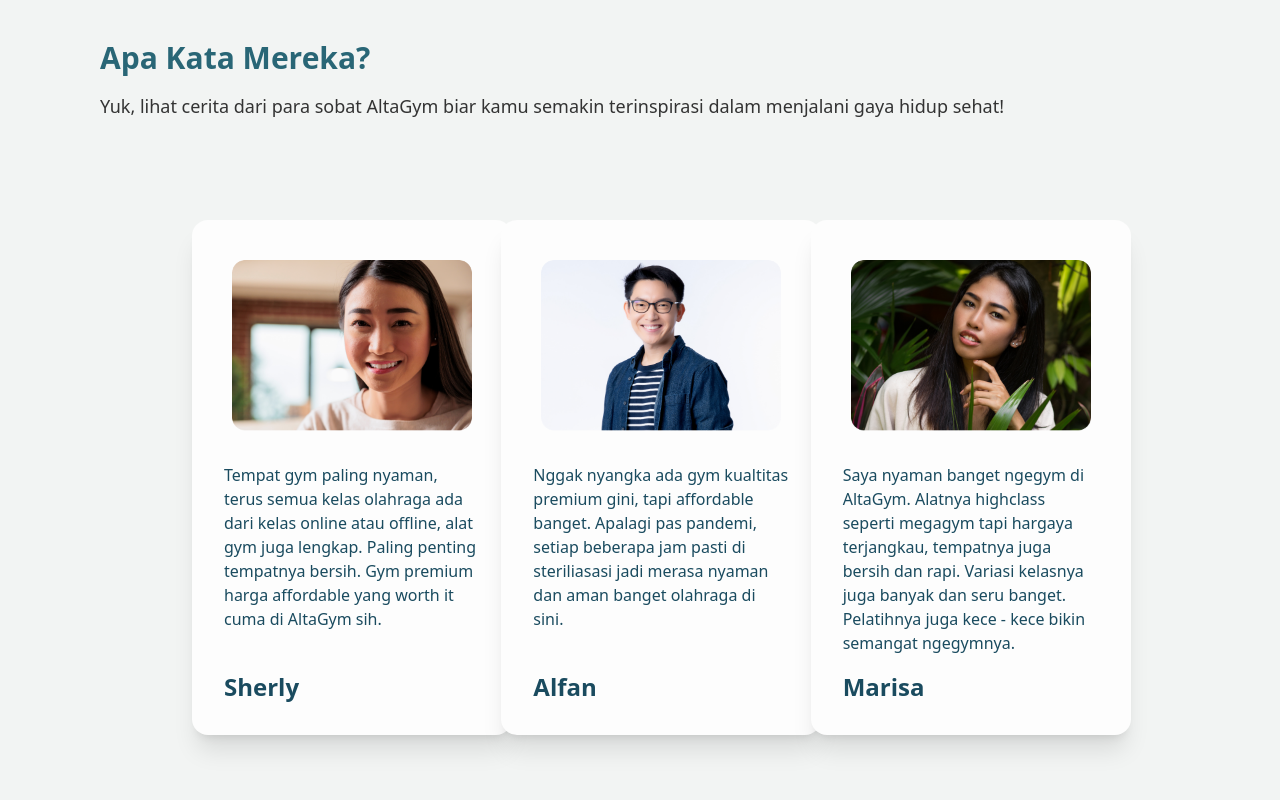
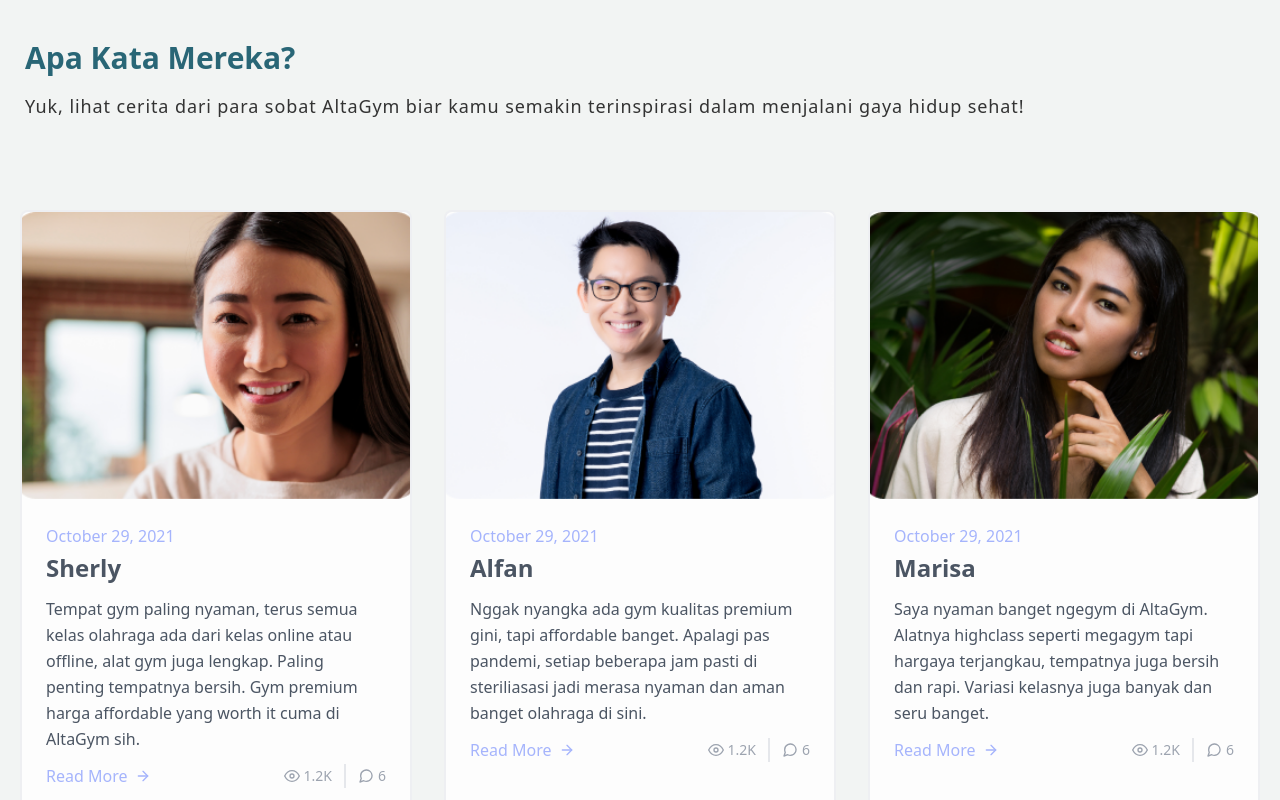
Before and after one commit to Group10CapstoneProject/React, a React (Create React App) app: page /home in a window 1280 px wide. Shown: the part 4600-5400 px from the top of the page. Built offline with nearby package versions, Linux system fonts and the light colour scheme.

Commit message:
update animation in testimony

```diff
--- a/src/components/LandingPage/Testimony/Testimony.jsx
+++ b/src/components/LandingPage/Testimony/Testimony.jsx
@@ -6,48 +6,121 @@ import profil7Image from "../../../assets/images/profil7.png";
 const Testimony = () => {
   return (
     <div className="bg-border3 h-[110vh]">
-      <div className="flex justify-start pt-[60px] pl-[100px]">
+      <div className="flex justify-start pt-[60px] pl-[25px]">
         <h1 className="text-center text-3xl font-bold text-prim" id="testimony">
           Apa Kata Mereka?
         </h1>
       </div>
-      <div className="flex justify-start pt-4 pl-[100px]">
-        <p className="text-center text-lg">Yuk, lihat cerita dari para sobat AltaGym biar kamu semakin terinspirasi dalam menjalani gaya hidup sehat!</p>
+      <div className="flex justify-start pt-4 pl-[25px]">
+        <p className="text-center text-lg tracking-wider">Yuk, lihat cerita dari para sobat AltaGym biar kamu semakin terinspirasi dalam menjalani gaya hidup sehat!</p>
       </div>
-      <div className="grid gap-x-8 gap-y-4 grid-cols-3 mx-[15%] pt-[100px]">
-        <div className="card w-80 bg-base shadow-xl cursor-pointer hover:scale-105 ease-in-out duration-300">
-          <figure className="px-10 pt-10">
-            <img src={profil5Image} alt="profil 5" className="rounded-xl" />
-          </figure>
-          <div className="card-body items-start text-start">
-            <p className="text-info">
-              Tempat gym paling nyaman, terus semua kelas olahraga ada dari kelas online atau offline, alat gym juga lengkap. Paling penting tempatnya bersih. Gym premium harga affordable yang worth it cuma di AltaGym sih.
-            </p>
-            <h2 className="card pt-2 text-2xl text-info font-semibold">Sherly</h2>
+
+      <section className="md:h-full flex items-center text-gray-600 pb-24">
+        <div className="container px-5 py-24 mx-auto">
+          <div className="flex flex-wrap -m-4">
+            <div className="p-4 sm:w-1/2 lg:w-1/3">
+              <div className="h-full border-2 border-gray-200 border-opacity-60 rounded-lg overflow-hidden bg-base">
+                <img className="lg:h-72 md:h-48 w-full object-cover object-center hover:scale-110 ease-in-out duration-300" src={profil5Image} alt="blog" />
+                <div className="p-6 hover:bg-info hover:text-white transition duration-300 ease-in">
+                  <h2 className="text-base font-medium text-indigo-300 mb-1">October 29, 2021</h2>
+                  <h1 className="text-2xl font-semibold mb-3">Sherly</h1>
+                  <p className="leading-relaxed mb-3">
+                    Tempat gym paling nyaman, terus semua kelas olahraga ada dari kelas online atau offline, alat gym juga lengkap. Paling penting tempatnya bersih. Gym premium harga affordable yang worth it cuma di AltaGym sih.
+                  </p>
+                  <div className="flex items-center flex-wrap ">
+                    <a className="text-indigo-300 inline-flex items-center md:mb-2 lg:mb-0">
+                      Read More
+                      <svg className="w-4 h-4 ml-2" viewBox="0 0 24 24" stroke="currentColor" strokeWidth={2} fill="none" strokeLinecap="round" strokeLinejoin="round">
+                        <path d="M5 12h14" />
+                        <path d="M12 5l7 7-7 7" />
+                      </svg>
+                    </a>
+                    <span className="text-gray-400 mr-3 inline-flex items-center lg:ml-auto md:ml-0 ml-auto leading-none text-sm pr-3 py-1 border-r-2 border-gray-200">
+                      <svg className="w-4 h-4 mr-1" stroke="currentColor" strokeWidth={2} fill="none" strokeLinecap="round" strokeLinejoin="round" viewBox="0 0 24 24">
+                        <path d="M1 12s4-8 11-8 11 8 11 8-4 8-11 8-11-8-11-8z" />
+                        <circle cx={12} cy={12} r={3} />
+                      </svg>
+                      1.2K
+                    </span>
+                    <span className="text-gray-400 inline-flex items-center leading-none text-sm">
+                      <svg className="w-4 h-4 mr-1" stroke="currentColor" strokeWidth={2} fill="none" strokeLinecap="round" strokeLinejoin="round" viewBox="0 0 24 24">
+                        <path d="M21 11.5a8.38 8.38 0 01-.9 3.8 8.5 8.5 0 01-7.6 4.7 8.38 8.38 0 01-3.8-.9L3 21l1.9-5.7a8.38 8.38 0 01-.9-3.8 8.5 8.5 0 014.7-7.6 8.38 8.38 0 013.8-.9h.5a8.48 8.48 0 018 8v.5z"></path>
+                      </svg>
+                      6
+                    </span>
+                  </div>
+                </div>
+              </div>
+            </div>
+            <div className="p-4 sm:w-1/2 lg:w-1/3">
+              <div className="h-full border-2 border-gray-200 border-opacity-60 rounded-lg overflow-hidden bg-base">
+                <img className="lg:h-72 md:h-48 w-full object-cover object-center hover:scale-110 ease-in-out duration-300" src={profil6Image} alt="blog" />
+                <div className="p-6 hover:bg-info hover:text-white transition duration-300 ease-in">
+                  <h2 className="text-base font-medium text-indigo-300 mb-1">October 29, 2021</h2>
+                  <h1 className="text-2xl font-semibold mb-3">Alfan</h1>
+                  <p className="leading-relaxed mb-3">
+                    Nggak nyangka ada gym kualitas premium gini, tapi affordable banget. Apalagi pas pandemi, setiap beberapa jam pasti di steriliasasi jadi merasa nyaman dan aman banget olahraga di sini.
+                  </p>
+                  <div className="flex items-center flex-wrap ">
+                    <a className="text-indigo-300 inline-flex items-center md:mb-2 lg:mb-0">
+                      Read More
+                      <svg className="w-4 h-4 ml-2" viewBox="0 0 24 24" stroke="currentColor" strokeWidth={2} fill="none" strokeLinecap="round" strokeLinejoin="round">
+                        <path d="M5 12h14" />
+                        <path d="M12 5l7 7-7 7" />
+                      </svg>
+                    </a>
+                    <span className="text-gray-400 mr-3 inline-flex items-center lg:ml-auto md:ml-0 ml-auto leading-none text-sm pr-3 py-1 border-r-2 border-gray-200">
+                      <svg className="w-4 h-4 mr-1" stroke="currentColor" strokeWidth={2} fill="none" strokeLinecap="round" strokeLinejoin="round" viewBox="0 0 24 24">
+                        <path d="M1 12s4-8 11-8 11 8 11 8-4 8-11 8-11-8-11-8z" />
+                        <circle cx={12} cy={12} r={3} />
+                      </svg>
+                      1.2K
+                    </span>
+                    <span className="text-gray-400 inline-flex items-center leading-none text-sm">
+                      <svg className="w-4 h-4 mr-1" stroke="currentColor" strokeWidth={2} fill="none" strokeLinecap="round" strokeLinejoin="round" viewBox="0 0 24 24">
+                        <path d="M21 11.5a8.38 8.38 0 01-.9 3.8 8.5 8.5 0 01-7.6 4.7 8.38 8.38 0 01-3.8-.9L3 21l1.9-5.7a8.38 8.38 0 01-.9-3.8 8.5 8.5 0 014.7-7.6 8.38 8.38 0 013.8-.9h.5a8.48 8.48 0 018 8v.5z"></path>
+                      </svg>
+                      6
+                    </span>
+                  </div>
+                </div>
+              </div>
+            </div>
+            <div className="p-4 sm:w-1/2 lg:w-1/3">
+              <div className="h-full border-2 border-gray-200 border-opacity-60 rounded-lg overflow-hidden bg-base">
+                <img className="lg:h-72 md:h-48 w-full object-cover object-center hover:scale-110 ease-in-out duration-300" src={profil7Image} alt="blog" />
+                <div className="p-6 hover:bg-info hover:text-white transition duration-300 ease-in">
+                  <h2 className="text-base font-medium text-indigo-300 mb-1">October 29, 2021</h2>
+                  <h1 className="text-2xl font-semibold mb-3">Marisa</h1>
+                  <p className="leading-relaxed mb-3">Saya nyaman banget ngegym di AltaGym. Alatnya highclass seperti megagym tapi hargaya terjangkau, tempatnya juga bersih dan rapi. Variasi kelasnya juga banyak dan seru banget.</p>
+                  <div className="flex items-center flex-wrap ">
+                    <a className="text-indigo-300 inline-flex items-center md:mb-2 lg:mb-0">
+                      Read More
+                      <svg className="w-4 h-4 ml-2" viewBox="0 0 24 24" stroke="currentColor" strokeWidth={2} fill="none" strokeLinecap="round" strokeLinejoin="round">
+                        <path d="M5 12h14" />
+                        <path d="M12 5l7 7-7 7" />
+                      </svg>
+                    </a>
+                    <span className="text-gray-400 mr-3 inline-flex items-center lg:ml-auto md:ml-0 ml-auto leading-none text-sm pr-3 py-1 border-r-2 border-gray-200">
+                      <svg className="w-4 h-4 mr-1" stroke="currentColor" strokeWidth={2} fill="none" strokeLinecap="round" strokeLinejoin="round" viewBox="0 0 24 24">
+                        <path d="M1 12s4-8 11-8 11 8 11 8-4 8-11 8-11-8-11-8z" />
+                        <circle cx={12} cy={12} r={3} />
+                      </svg>
+                      1.2K
+                    </span>
+                    <span className="text-gray-400 inline-flex items-center leading-none text-sm">
+                      <svg className="w-4 h-4 mr-1" stroke="currentColor" strokeWidth={2} fill="none" strokeLinecap="round" strokeLinejoin="round" viewBox="0 0 24 24">
+                        <path d="M21 11.5a8.38 8.38 0 01-.9 3.8 8.5 8.5 0 01-7.6 4.7 8.38 8.38 0 01-3.8-.9L3 21l1.9-5.7a8.38 8.38 0 01-.9-3.8 8.5 8.5 0 014.7-7.6 8.38 8.38 0 013.8-.9h.5a8.48 8.48 0 018 8v.5z"></path>
+                      </svg>
+                      6
+                    </span>
+                  </div>
+                </div>
+              </div>
+            </div>
           </div>
         </div>
-        <div className="card w-80 bg-base shadow-xl cursor-pointer hover:scale-105 ease-in-out duration-300">
-          <figure className="px-10 pt-10">
-            <img src={profil6Image} alt="profil 6" className="rounded-xl" />
-          </figure>
-          <div className="card-body items-start text-start">
-            <p className="text-info">Nggak nyangka ada gym kualtitas premium gini, tapi affordable banget. Apalagi pas pandemi, setiap beberapa jam pasti di steriliasasi jadi merasa nyaman dan aman banget olahraga di sini.</p>
-            <h2 className="card pt-2 text-2xl text-info font-semibold">Alfan</h2>
-          </div>
-        </div>
-        <div className="card w-80 bg-base shadow-xl cursor-pointer hover:scale-105 ease-in-out duration-300">
-          <figure className="px-10 pt-10">
-            <img src={profil7Image} alt="profil 7" className="rounded-xl" />
-          </figure>
-          <div className="card-body items-start text-start">
-            <p className="text-info">
-              Saya nyaman banget ngegym di AltaGym. Alatnya highclass seperti megagym tapi hargaya terjangkau, tempatnya juga bersih dan rapi. Variasi kelasnya juga banyak dan seru banget. Pelatihnya juga kece - kece bikin semangat
-              ngegymnya.
-            </p>
-            <h2 className="card pt-2 text-2xl text-info font-semibold">Marisa</h2>
-          </div>
-        </div>
-      </div>
+      </section>
     </div>
   );
 };
```
